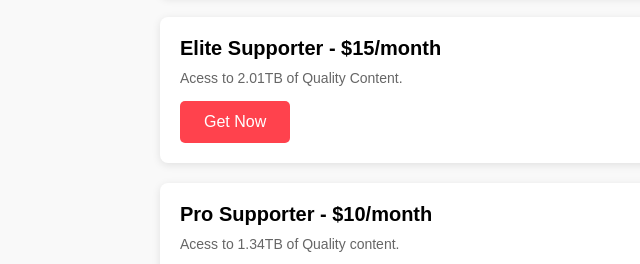
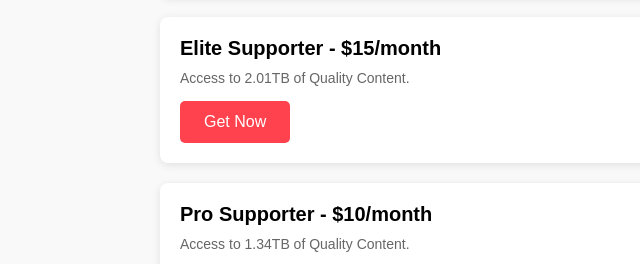
Before and after one commit to foxy093/pmc, a plain HTML site: page index.html in a window 1280 px wide. Shown: the part 516-780 px from the top of the page, 0-640 px from the left. Drawn offline with Linux system fonts and the light colour scheme.

Commit message:
Update index.html

```diff
--- a/index.html
+++ b/index.html
@@ -33,7 +33,7 @@
             </div>
             <div class="tier">
                 <h3>Elite Supporter - $15/month</h3>
-                <p>Acess to 2.01TB of Quality Content.</p>
+                <p>Access to 2.01TB of Quality Content.</p>
                 <form action="https://www.paypal.com/cgi-bin/webscr" method="post" target="_top" id="paypal-form-elite">
                     <input type="hidden" name="cmd" value="_s-xclick" />
                     <input type="hidden" name="hosted_button_id" value="Y66ZXUTXBKN7S" />
@@ -44,7 +44,7 @@
             </div>
             <div class="tier">
                 <h3>Pro Supporter - $10/month</h3>
-                <p>Acess to 1.34TB of Quality content.</p>
+                <p>Access to 1.34TB of Quality Content.</p>
                 <form action="https://www.paypal.com/cgi-bin/webscr" method="post" target="_top" id="paypal-form-pro">
                     <input type="hidden" name="cmd" value="_s-xclick" />
                     <input type="hidden" name="hosted_button_id" value="R8VNNT6PMAJMY" />
```
